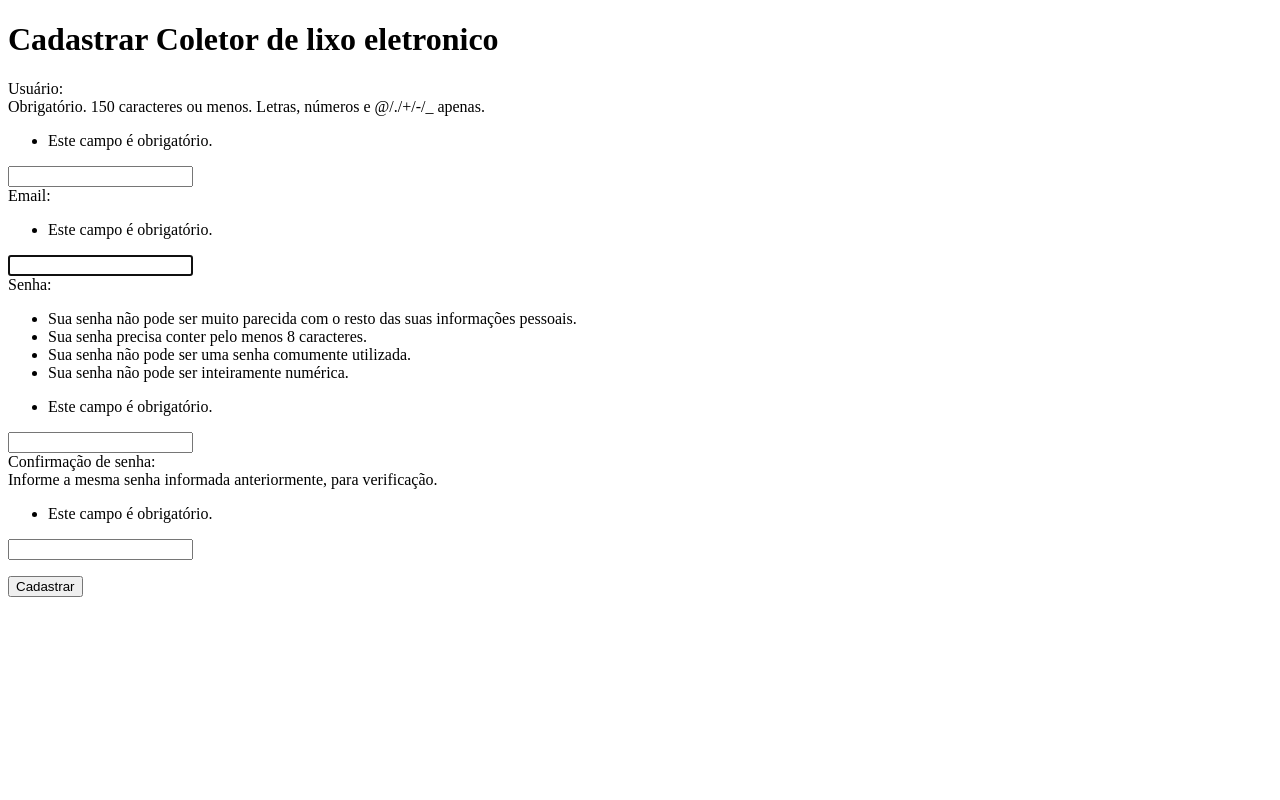
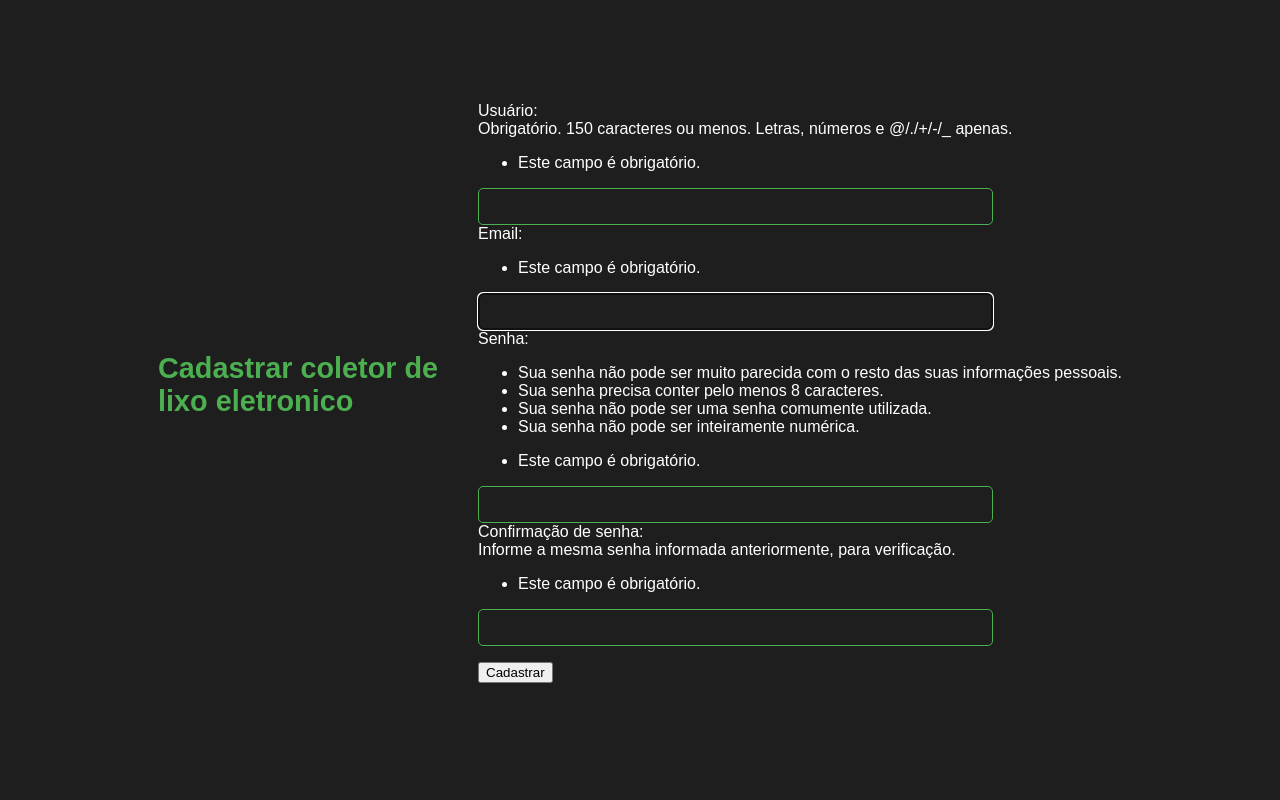
Before and after one commit to FabioGomesLima/EcoPonto, a Django app: page /cadastrar_coletor/ in a window 1280 px wide. Run offline with Django 5.2, Linux system fonts and the light colour scheme.

Commit message:
Front da pagina coletor

```diff
--- /dev/null
+++ b/core/static/css/coletor.css
@@ -0,0 +1,99 @@
+/* Estilo geral */
+body {
+    font-family: Arial, sans-serif;
+    background-color: #1e1e1e;  /* Fundo principal preto escuro */
+    margin: 0;
+    padding: 0;
+    color: #fff;  /* Texto branco para contraste */
+    display: flex;
+    justify-content: center;
+    align-items: center;
+    min-height: 100vh;  /* Centraliza verticalmente em telas grandes */
+}
+
+/* Container principal */
+.container {
+    width: 90%;
+    max-width: 600px;
+    margin: 20px auto;
+    padding: 20px;
+    background-color: #333;  /* Fundo mais claro para o container */
+    border-radius: 8px;
+    box-shadow: 0 0 10px rgba(0, 0, 0, 0.5);
+    text-align: center;
+}
+
+/* Título */
+h1 {
+    color: #4CAF50;  /* Verde para o título */
+    margin-bottom: 50px;
+    font-size: 1.8em;
+    width: 25%;
+
+}
+
+/* Formulário */
+.form-container {
+    display: flex;
+    flex-direction: column;
+    gap: 15px;
+}
+
+form input[type="text"],
+form input[type="email"],
+form input[type="password"],
+form select,
+form textarea {
+    width: 80%;
+    padding: 10px;
+    border: 1px solid #4CAF50;  /* Borda verde */
+    border-radius: 5px;
+    background-color: #1e1e1e;  /* Fundo escuro para inputs */
+    color: #fff;  /* Texto branco */
+    box-sizing: border-box;
+    transition: border-color 0.3s;
+}
+
+/* Efeito ao focar nos inputs */
+form input:focus,
+form textarea:focus,
+form select:focus {
+    border-color: #45a049;  /* Verde mais escuro no foco */
+}
+
+/* Placeholder dos inputs */
+form input::placeholder,
+form textarea::placeholder {
+    color: #ccc;  /* Placeholder mais claro */
+}
+
+/* Botão */
+.submit-btn {
+    background-color: #4CAF50;  /* Verde principal */
+    color: white;
+    border: none;
+    padding: 10px 20px;
+    border-radius: 5px;
+    cursor: pointer;
+    transition: background-color 0.3s, transform 0.2s;
+}
+
+.submit-btn:hover {
+    background-color: #45a049;  /* Verde mais escuro no hover */
+    transform: scale(1.02);  /* Leve aumento no hover */
+}
+
+/* Responsividade para telas menores*/
+@media (max-width: 480px) {
+    h1 {
+        font-size: 1.5em;  /* Ajusta o tamanho do título */
+    }
+
+    .container {
+        padding: 15px;
+    }
+
+    .submit-btn {
+        padding: 8px 15px;
+    }
+}
--- a/core/templates/registration/cadastrar_coletor.html
+++ b/core/templates/registration/cadastrar_coletor.html
@@ -1,12 +1,14 @@
+{% load static %}
 <!DOCTYPE html>
 <html lang="en">
 <head>
     <meta charset="UTF-8">
     <meta name="viewport" content="width=device-width, initial-scale=1.0">
     <title>Cadastrar Usuarios</title>
+    <link rel="stylesheet" type="text/css" href="{% static 'css/coletor.css' %}">
 </head>
 <body>
-    <h1>Cadastrar Coletor de lixo eletronico</h1>
+    <h1>Cadastrar coletor de lixo eletronico</h1>
     <form method="POST">
         {% csrf_token %}
         {{ form }}
```
